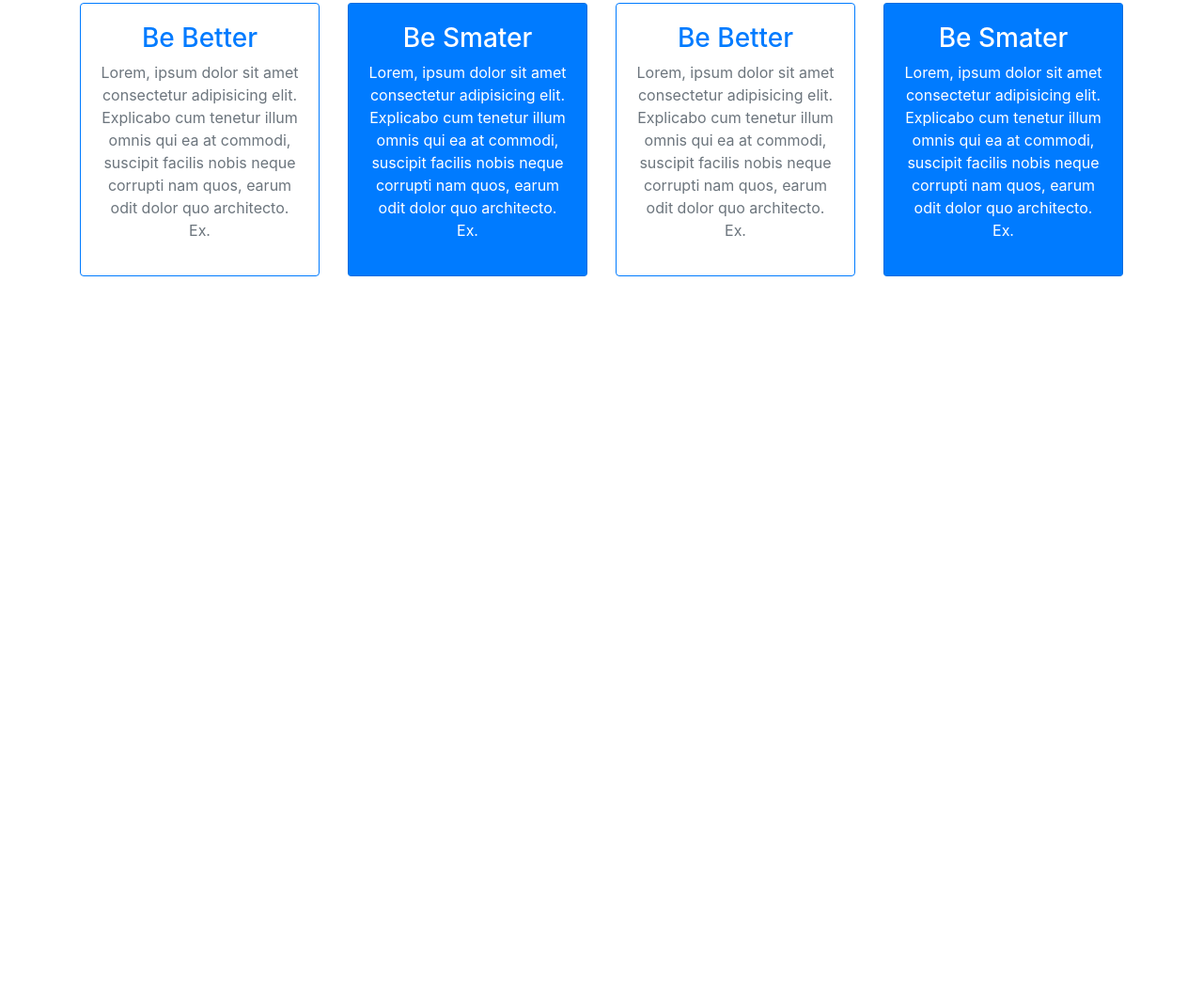
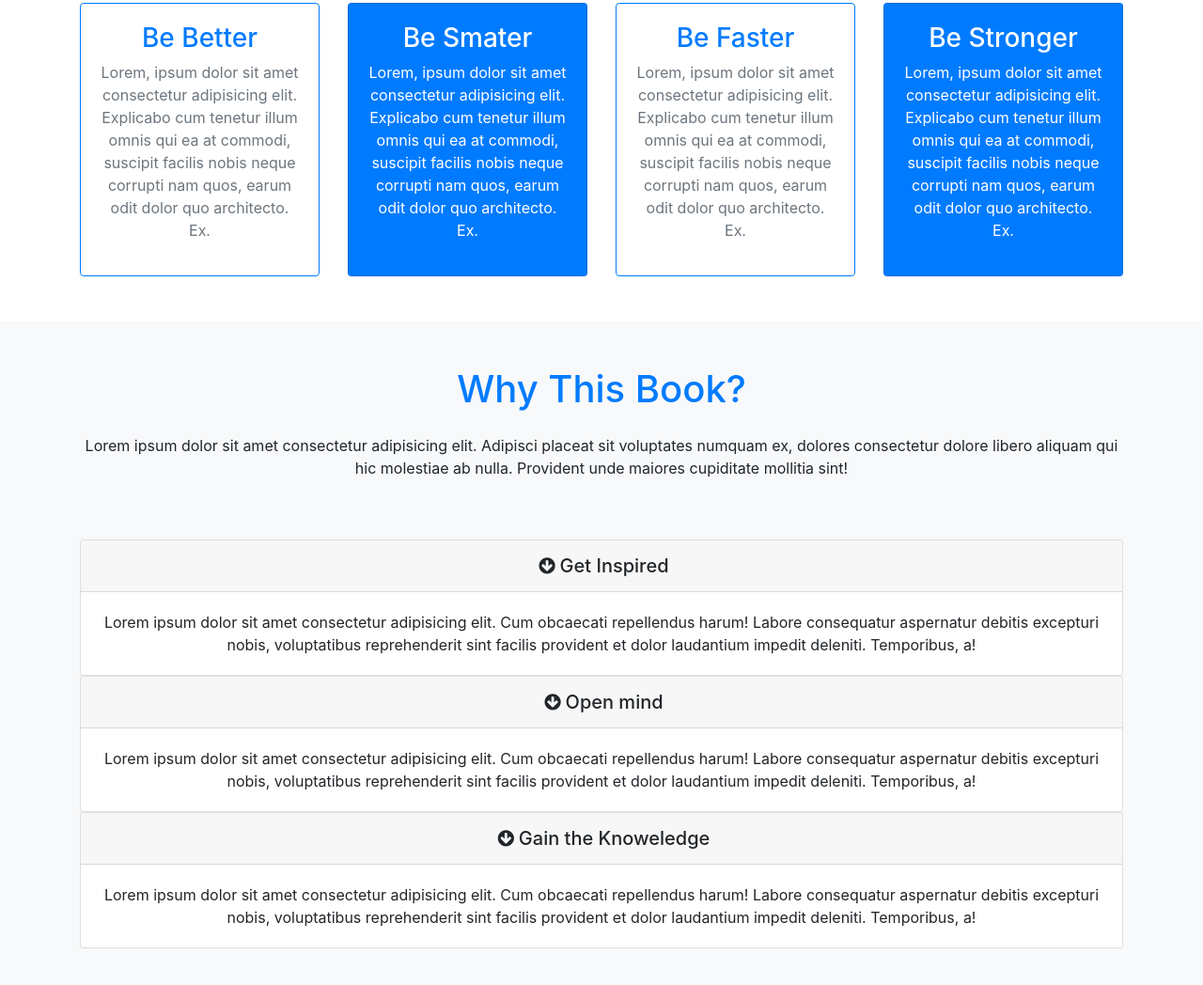
Before and after one commit to ASPersonal-Project/Mizuxe, a plain HTML site: page index.html in a window 1280 px wide. Shown: the part 926-1974 px from the top of the page at 94% size. Before the commit the page ends 1268 px from the top, so only its background shows below. Drawn offline with nearby package versions, Linux system fonts and the light colour scheme.

Commit message:
create about section

```diff
--- a/index.html
+++ b/index.html
@@ -90,7 +90,7 @@
                 <div class="col-md-3">
                         <div class="card text-center border-primary mb-resp">
                                 <div class="card-body">
-                                   <h3 class="text-primary">Be Better</h3>
+                                   <h3 class="text-primary">Be Faster</h3>
                                    <p class="text-muted">Lorem, ipsum dolor sit amet consectetur adipisicing elit. Explicabo cum tenetur illum omnis qui ea at commodi, suscipit facilis nobis neque corrupti nam quos, earum odit dolor quo architecto. Ex.</p>
                                 </div>
                         </div>
@@ -98,10 +98,70 @@
                 <div class="col-md-3">
                         <div class="card text-center bg-primary text-white mb-resp">
                                 <div class="card-body bg-primary text-white">
-                                   <h3>Be Smater</h3>
+                                   <h3>Be Stronger</h3>
                                    <p>Lorem, ipsum dolor sit amet consectetur adipisicing elit. Explicabo cum tenetur illum omnis qui ea at commodi, suscipit facilis nobis neque corrupti nam quos, earum odit dolor quo architecto. Ex.</p>
                                 </div>
                         </div>
+                </div>
+            </div>
+        </div>
+    </section>
+
+    <section id="about" class="py-5 text-center bg-light">
+        <div class="container">
+            <div class="row">
+                <div class="col">
+                    <div class="header mb-5">
+                        <h1 class="text-primary pb-3">
+                            Why This Book?
+                        </h1>
+                        <p class="pb-3">Lorem ipsum dolor sit amet consectetur adipisicing elit. Adipisci placeat sit voluptates numquam ex, dolores consectetur dolore libero aliquam qui hic molestiae ab nulla. Provident unde maiores cupiditate mollitia sint!</p>
+                    </div>
+
+                    <div id="accordion">
+                        <div class="card">
+                            <div class="card-header">
+                                <h5 class="mb-0">
+                                    <div href=#collapse1 data-toggle="collapse" data-parent="#accordion">
+                                        <i class="fa fa-arrow-circle-down"></i>Get Inspired
+                                    </div>
+                                </h5>
+                            </div>
+                            <div id="collapse1" class="collapse show">
+                                <div class="card-body">
+                                    Lorem ipsum dolor sit amet consectetur adipisicing elit. Cum obcaecati repellendus harum! Labore consequatur aspernatur debitis excepturi nobis, voluptatibus reprehenderit sint facilis provident et dolor laudantium impedit deleniti. Temporibus, a!
+                                </div>
+                            </div>
+                        </div>
+                        <div class="card">
+                                <div class="card-header">
+                                    <h5 class="mb-0">
+                                        <div href=#collapse2 data-toggle="collapse" data-parent="#accordion">
+                                            <i class="fa fa-arrow-circle-down"></i>Open mind
+                                        </div>
+                                    </h5>
+                                </div>
+                                <div id="collapse2" class="collapse show">
+                                    <div class="card-body">
+                                        Lorem ipsum dolor sit amet consectetur adipisicing elit. Cum obcaecati repellendus harum! Labore consequatur aspernatur debitis excepturi nobis, voluptatibus reprehenderit sint facilis provident et dolor laudantium impedit deleniti. Temporibus, a!
+                                    </div>
+                                </div>
+                            </div>
+                            <div class="card">
+                                    <div class="card-header">
+                                        <h5 class="mb-0">
+                                            <div href=#collapse3 data-toggle="collapse" data-parent="#accordion">
+                                                <i class="fa fa-arrow-circle-down"></i>Gain the Knoweledge
+                                            </div>
+                                        </h5>
+                                    </div>
+                                    <div id="collapse3" class="collapse show">
+                                        <div class="card-body">
+                                            Lorem ipsum dolor sit amet consectetur adipisicing elit. Cum obcaecati repellendus harum! Labore consequatur aspernatur debitis excepturi nobis, voluptatibus reprehenderit sint facilis provident et dolor laudantium impedit deleniti. Temporibus, a!
+                                        </div>
+                                    </div>
+                                </div>
+                    </div>
                 </div>
             </div>
         </div>
```
